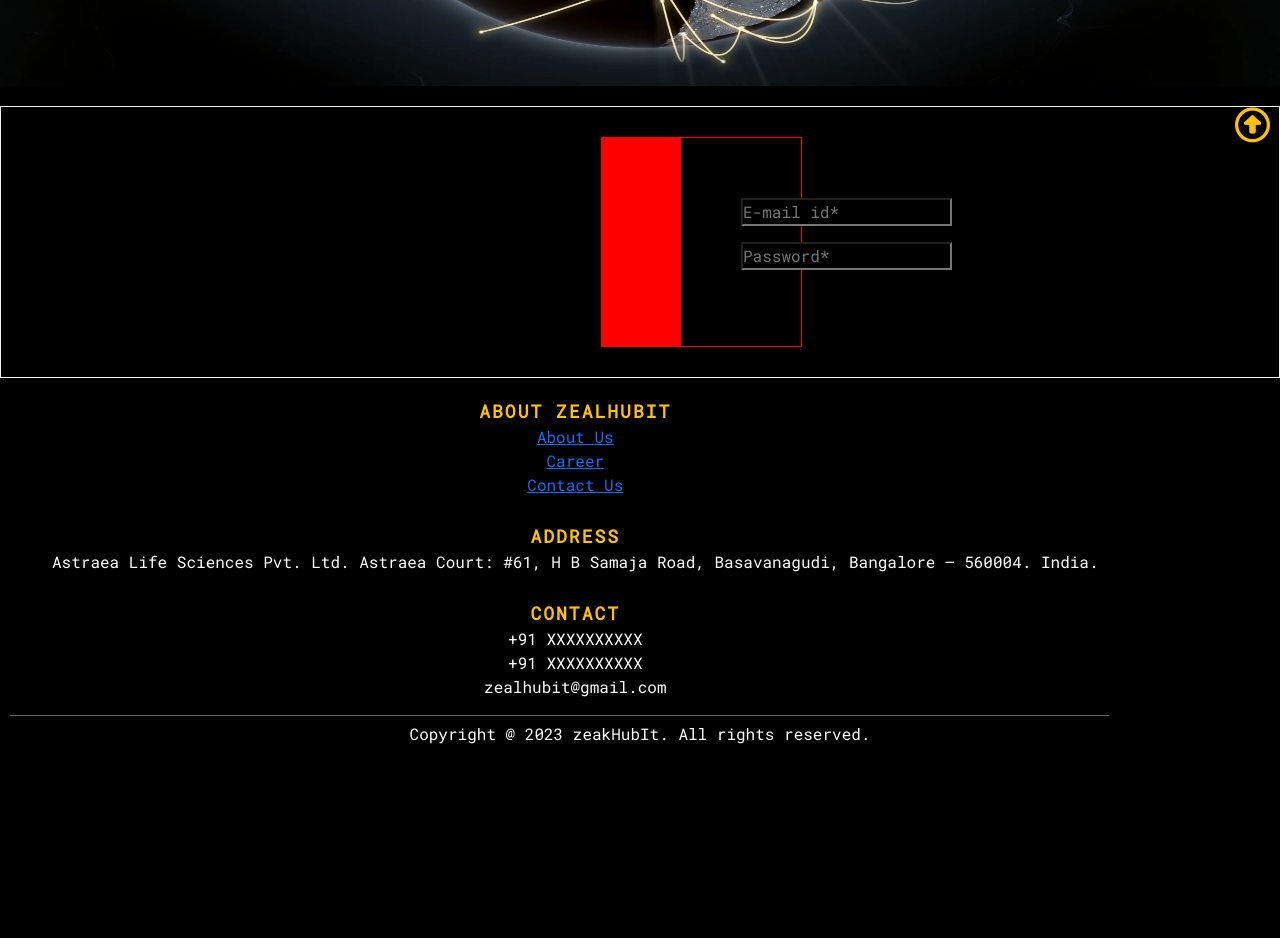
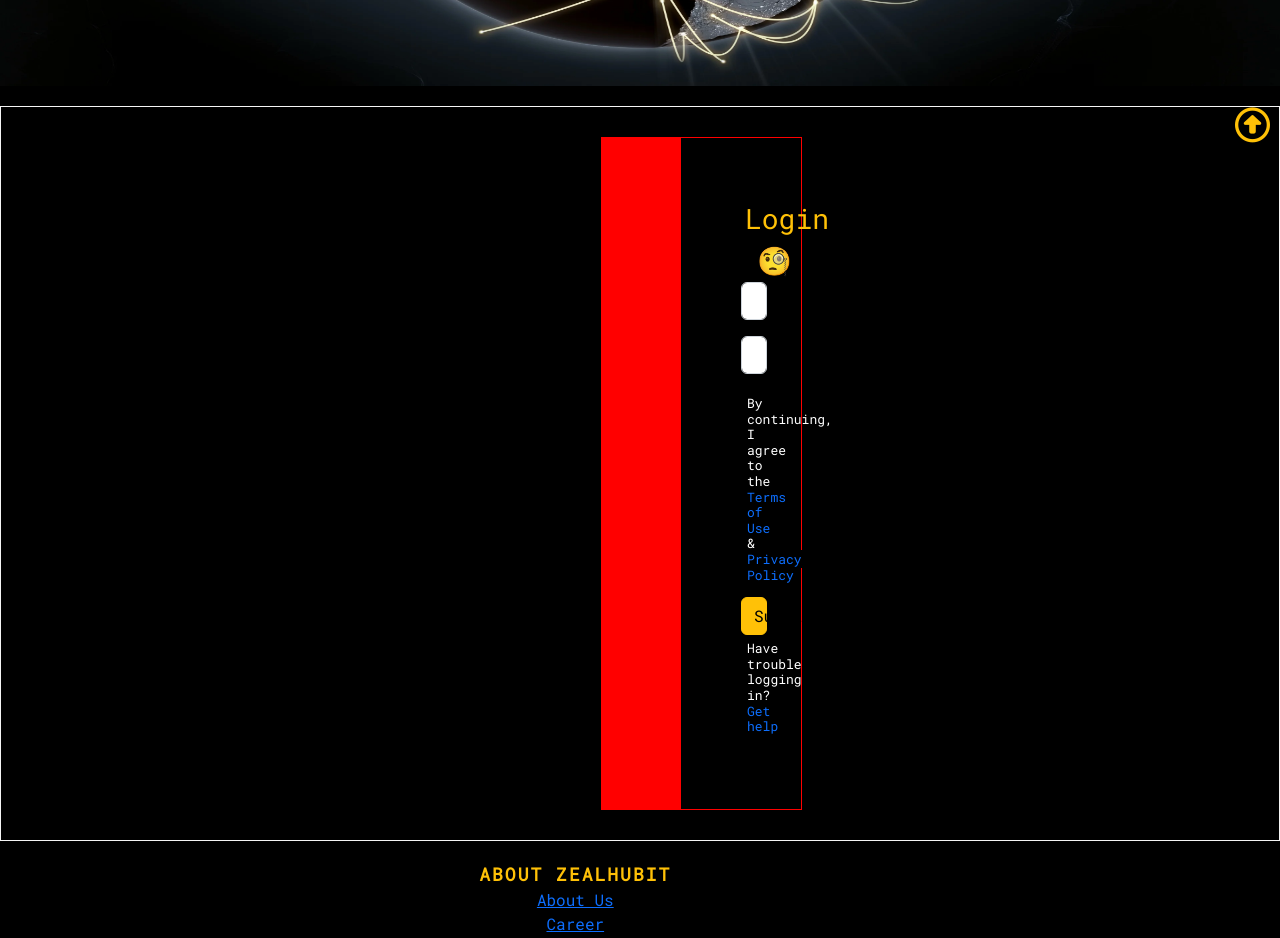
Before and after one commit to Eddi1995/zealHubIt, a React (Create React App) app in the folder zealhubit-app/: page / in a window 1280 px wide. Shown: the part 640-1578 px from the top of the page. Before the commit the page ends 1399 px from the top, so only its background shows below. Built offline with nearby package versions, Linux system fonts and the light colour scheme.

Commit message:
update13

```diff
--- a/zealhubit-app/src/Components/Login/Login.js
+++ b/zealhubit-app/src/Components/Login/Login.js
@@ -3,18 +3,52 @@ import Loginstyle from "./Login.module.css"
 
 
 class Login extends Component{
+  state={
+    email:"",
+    password:"",
+    emailerr:"",
+    passworderr:"",
+  }
+
+  validatingform=()=>{
+  let emailerr="";
+  let passworderr="";
+
+     if(this.state.email.length<=1){
+      emailerr="";
+     }
+     if(this.state.password.length===0){
+      passworderr=""
+     }
+
+  }
+
+  controllingLogin=(e)=>{
+      e.preventDefault();
+      this.validatingform();
+  }
+
+  inputValues=(e)=>{
+       let {name,value}  = e.target;
+       this.setState({[name]:value})
+       console.log(this.state)
+  }
+
     render(){
         return(
             <section class={Loginstyle.formControlling}>
               <form>
-                <input type="email" name="email" placeholder="E-mail id*"/>
+                <span className="text-warning fs-3 p-1 bg-transparent">Login</span><span className="fs-3 p-3 bg-transparent">&#129488;</span>
+                <input type="email" name="email" placeholder="E-mail id*" className="form-control" onChange={this.inputValues} required/>
                 <p></p>
-                <input type="password" name="password" placeholder="Password*"/>
+                <input type="password" name="password" placeholder="Password*" className="form-control" onChange={this.inputValues} required/>
                 <p></p>
+                <h6>By continuing, I agree to the <a href="#">Terms of Use</a> & <a href="#">Privacy Policy</a></h6>
+                <button onClick={this.controllingLogin} className="btn btn-warning">Submit</button>
+                <h6 >Have trouble logging in? <a href="#">Get help</a></h6>
               </form>
             </section>
         )
     }
-
 }
 export default Login;
--- a/zealhubit-app/src/Components/Login/Login.module.css
+++ b/zealhubit-app/src/Components/Login/Login.module.css
@@ -16,4 +16,21 @@
     border-left-style: solid;
     border-left-width: 80px;
     border-left-color: red;
+    border-radius: 10px solid red;
 }
+.formControlling form button{
+    width: 60%;
+}
+.formControlling form button:hover{
+    width: 60%;
+    background-color: rgb(5, 23, 47);
+    border: 1px solid whitesmoke;
+    color: whitesmoke;
+}
+.formControlling form h6{
+     font-size: 13px;
+     padding: 6px;
+}
+.formControlling form h6 a{
+    text-decoration: none;
+}
```
